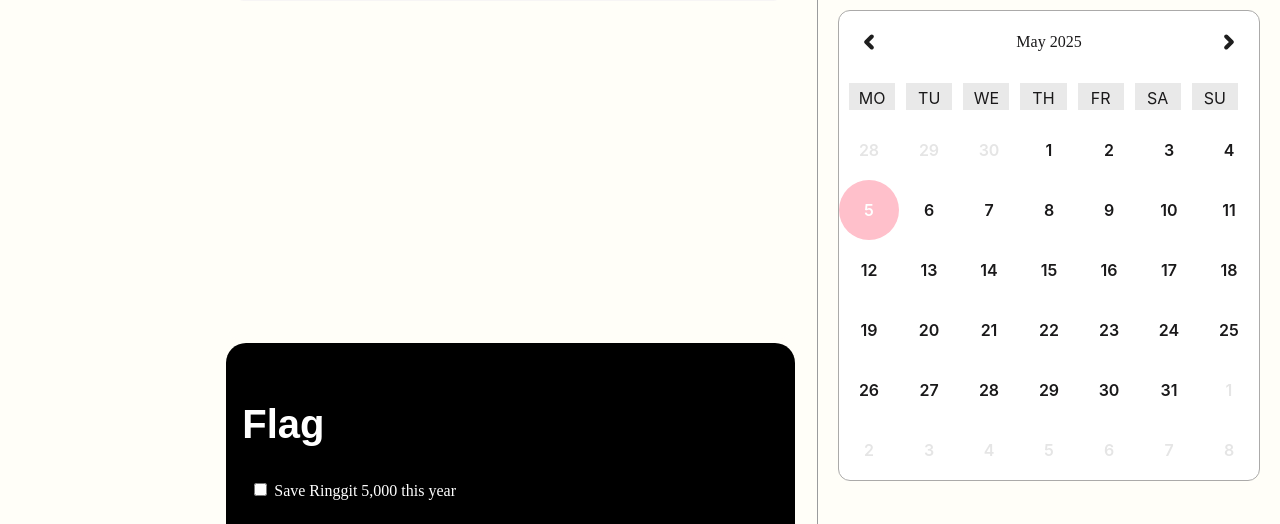
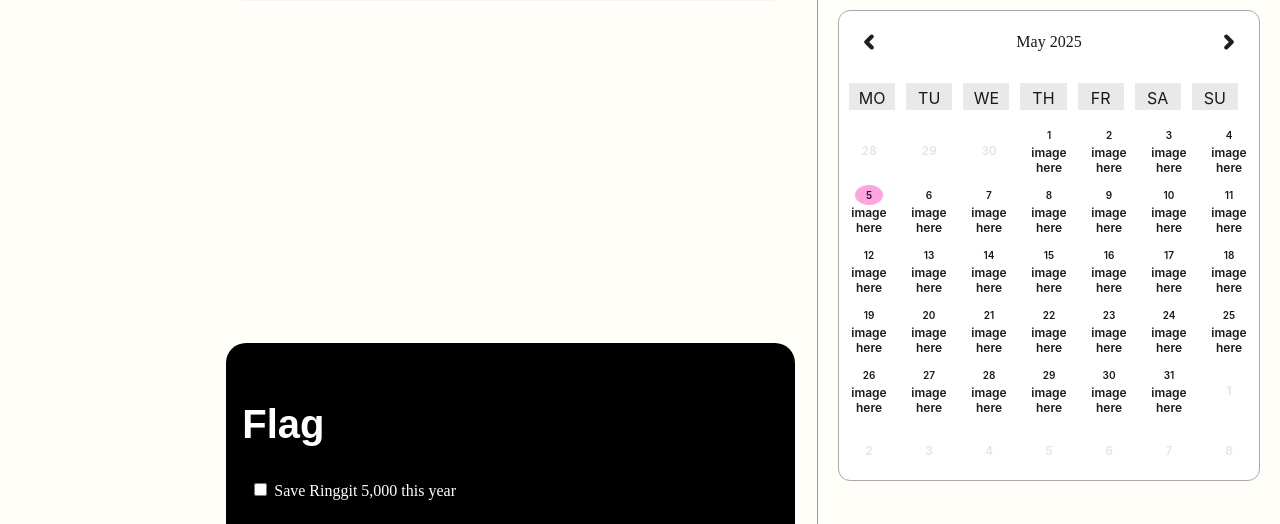
Before and after one commit to KevinLim616/web-assignment-Lumo, a PHP site: page /user/dashboard.html in a window 1280 px wide. Shown: the part 276-800 px from the top of the page. Run offline with PHP 8.4, Linux system fonts and the light colour scheme; some web fonts are replaced.

Commit message:
created a place to display emoji in calendar

```diff
--- a/style/calendar-style.css
+++ b/style/calendar-style.css
@@ -61,16 +61,32 @@
   margin: auto;
   cursor: pointer;
   font-weight: 600;
-  border-radius: 50%;
+
   width: 40px;
   height: 40px;
   transition: 0.2s;
 }
 
-.date:hover,
+/* .date:hover,
 .date.active {
   background: pink;
   color: white;
+} */
+
+.date span {
+  border-radius: 50%;
+  width: 20px;
+  height: 20px;
+  font-size: 10px;
+  padding: 4px;
+}
+
+.date span.active {
+  background-color: var(--pink);
+}
+
+.date span:hover {
+  border: 2px solid var(--pink);
 }
 
 .date.inactive {
--- a/style/dashboard.css
+++ b/style/dashboard.css
@@ -120,6 +120,12 @@ main {
   border: 0.75px solid #abaaa9;
   border-radius: 15px;
   padding: 16px;
+}
+
+.date {
+  font-size: 12px;
+  display: flex;
+  flex-direction: column;
 }
 
 /* modal */
--- a/user/calendar.js
+++ b/user/calendar.js
@@ -1,7 +1,7 @@
-const monthYearElement = document.getElementById('monthYear');
-const datesElement = document.getElementById('dates');
-const arrowleftElement = document.getElementById('arrowleft');
-const arrowrightElement = document.getElementById('arrowright');
+const monthYearElement = document.getElementById("monthYear");
+const datesElement = document.getElementById("dates");
+const arrowleftElement = document.getElementById("arrowleft");
+const arrowrightElement = document.getElementById("arrowright");
 
 let currentDate = new Date();
 
@@ -14,14 +14,14 @@ const updateCalendar = () => {
 
   const totalDays = lastDayOfMonth.getDate();
   const firstDayIndex = (firstDayOfMonth.getDay() + 6) % 7;
-  const monthYearString = currentDate.toLocaleString('en-US', {
-    month: 'long',
-    year: 'numeric'
+  const monthYearString = currentDate.toLocaleString("en-US", {
+    month: "long",
+    year: "numeric",
   });
 
   monthYearElement.textContent = monthYearString;
 
-  let datesHTML = '';
+  let datesHTML = "";
 
   // 上个月的日期（灰色）
   const prevMonthLastDay = new Date(currentYear, currentMonth, 0).getDate();
@@ -33,8 +33,18 @@ const updateCalendar = () => {
   for (let i = 1; i <= totalDays; i++) {
     const date = new Date(currentYear, currentMonth, i);
     const isToday = date.toDateString() === new Date().toDateString();
-    const activeClass = isToday ? 'active' : '';
-    datesHTML += `<div class="date ${activeClass}">${i}</div>`;
+    const activeClass = isToday ? "active" : "";
+    datesHTML += `
+    <div class="date ">
+      <span class=${activeClass}>
+        ${i}
+      </span>
+      <div>
+        image here
+      </div>
+    </div>
+
+    `;
   }
 
   // 下个月开头日期（灰色）
@@ -47,12 +57,12 @@ const updateCalendar = () => {
   datesElement.innerHTML = datesHTML;
 };
 
-arrowleftElement.addEventListener('click', () => {
+arrowleftElement.addEventListener("click", () => {
   currentDate.setMonth(currentDate.getMonth() - 1);
   updateCalendar();
 });
 
-arrowrightElement.addEventListener('click', () => {
+arrowrightElement.addEventListener("click", () => {
   currentDate.setMonth(currentDate.getMonth() + 1);
   updateCalendar();
 });
```
